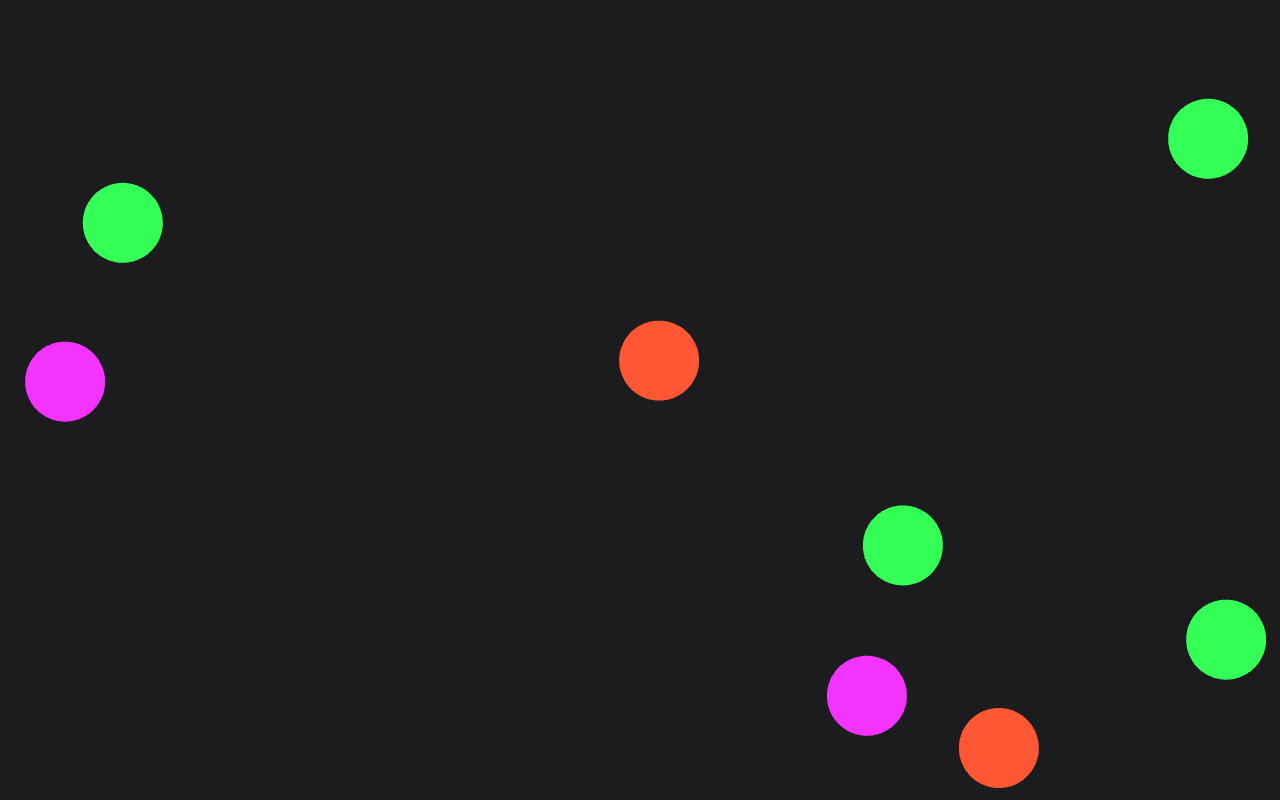
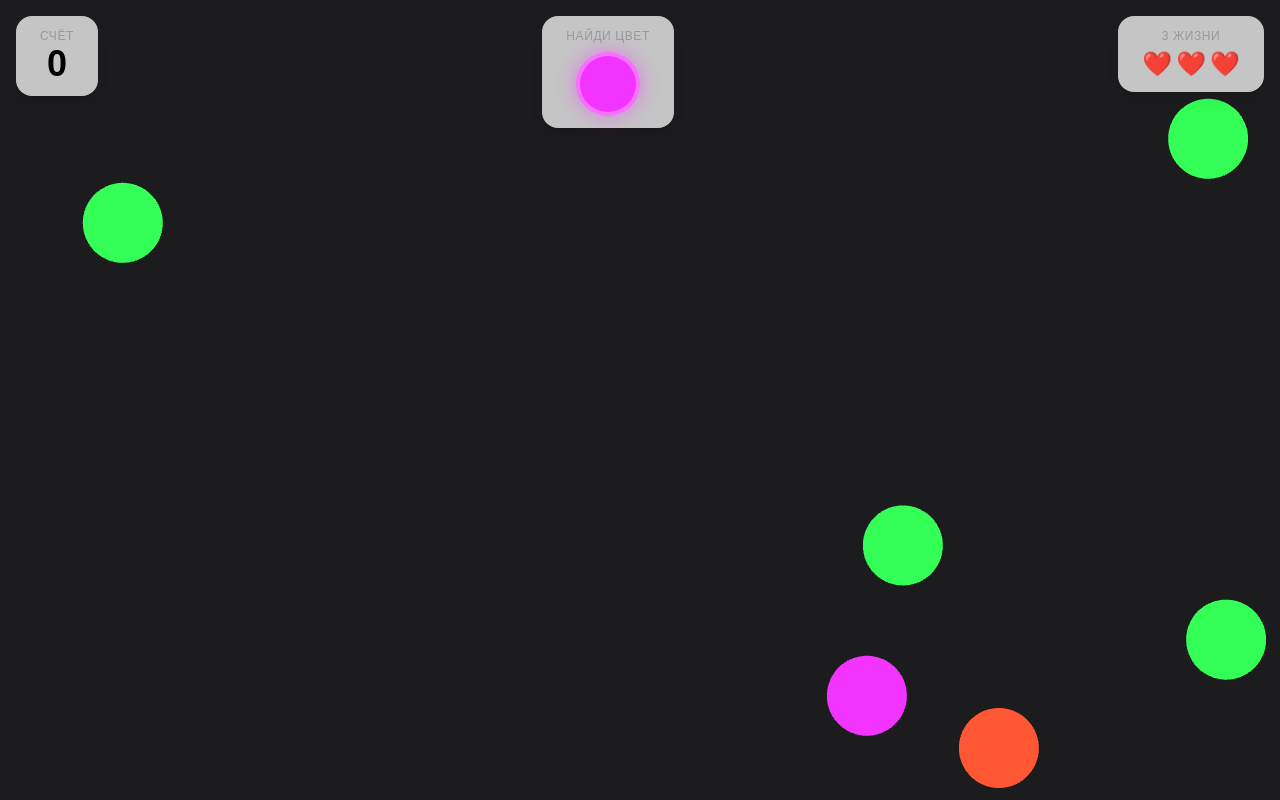
Before and after one commit to octomine/circles-game-tma, a Next.js app: page /game in a window 1280 px wide. Built offline with nearby package versions, Linux system fonts and the light colour scheme.

Commit message:
implement hud

```diff
--- a/src/pages/game/ui/GameView.tsx
+++ b/src/pages/game/ui/GameView.tsx
@@ -1,9 +1,11 @@
 import { GameCanvasWidget } from '@/widgets/game-canvas';
+import { GameHUDWidget } from '@/widgets/game-hud';
 
 export const GameView = () => {
   return (
     <div className="relative h-screen w-full">
       <GameCanvasWidget />
+      <GameHUDWidget />
     </div>
   );
 };
--- a/src/shared/i18n/locales/ru/game.json
+++ b/src/shared/i18n/locales/ru/game.json
@@ -1,7 +1,7 @@
 {
   "hud": {
     "score": "Счёт",
-    "lives": "Жизни",
+    "lives": "{count, plural, =0 {Нет жизней} one {# жизнь} few {# жизни} other {# жизней}}",
     "targetColor": "Найди цвет",
     "timeLeft": "{seconds, plural, =0 {Сейчас} one {# секунда} few {# секунды} other {# секунд}}"
   },
--- a/src/shared/i18n/request.ts
+++ b/src/shared/i18n/request.ts
@@ -4,6 +4,7 @@ import { defaultLocale } from './config';
 export default getRequestConfig(async () => {
   return {
     locale: defaultLocale,
+    timeZone: 'Europe/Moscow',
     messages: {
       common: (await import(`./locales/${defaultLocale}/common.json`)).default,
       menu: (await import(`./locales/${defaultLocale}/menu.json`)).default,
--- a/src/widgets/game-canvas/hooks/useGameEngine.ts
+++ b/src/widgets/game-canvas/hooks/useGameEngine.ts
@@ -74,7 +74,7 @@ export function useGameEngine({ appRef, isAppReady, haptics }: UseGameEngineProp
     const ticker = (ticker: PIXI.Ticker) => {
       if (status !== 'playing') return;
 
-      const deltaSeconds = ticker.deltaMS / 60;
+      const deltaSeconds = ticker.deltaMS / 1000;
       tickTime(deltaSeconds);
 
       if (useGameSessionStore.getState().timeToNextColor <= 0) {
--- a/src/widgets/game-canvas/ui/GameCanvasWidget.tsx
+++ b/src/widgets/game-canvas/ui/GameCanvasWidget.tsx
@@ -134,7 +134,7 @@ export function GameCanvasWidget() {
   return (
     <div
       ref={containerRef}
-      className="fixed inset-0 z-50 h-screen w-screen touch-none overflow-hidden"
+      className="fixed inset-0 z-0 h-screen w-screen touch-none overflow-hidden"
       style={{ backgroundColor: 'var(--tg-theme-bg-color, #1c1c1e)' }}
     />
   );
--- a/src/widgets/game-hud/index.ts
+++ b/src/widgets/game-hud/index.ts
@@ -0,0 +1 @@
+export { GameHUDWidget } from './ui/GameHUDWidget';
--- /dev/null
+++ b/src/widgets/game-hud/ui/GameHUDWidget.tsx
@@ -0,0 +1,44 @@
+'use client';
+
+import { useGameSessionStore } from '@/entities/game-session';
+import { cn } from '@/shared';
+import { ScoreDisplay } from './ScoreDisplay';
+import { LivesDisplay } from './LivesDisplay';
+import { TargetColorIndicator } from './TargetColorIndicator';
+
+export function GameHUDWidget() {
+  const status = useGameSessionStore((state) => state.status);
+
+  // HUD показываем только во время игры
+  if (status !== 'playing') {
+    return null;
+  }
+
+  return (
+    <div
+      className={cn(
+        'fixed inset-0 z-10',
+        'pointer-events-none',
+        'p-4 pt-[max(1rem,env(safe-area-inset-top))]'
+      )}
+    >
+      {/* Верхняя строка: Счёт | Индикатор цвета | Жизни */}
+      <div className={cn('flex items-start justify-between', 'gap-2')}>
+        {/* Счёт слева */}
+        <div className="pointer-events-auto flex-shrink-0">
+          <ScoreDisplay />
+        </div>
+
+        {/* Индикатор целевого цвета по центру */}
+        <div className="pointer-events-auto flex-shrink-0">
+          <TargetColorIndicator />
+        </div>
+
+        {/* Жизни справа */}
+        <div className="pointer-events-auto flex-shrink-0">
+          <LivesDisplay />
+        </div>
+      </div>
+    </div>
+  );
+}
--- /dev/null
+++ b/src/widgets/game-hud/ui/LivesDisplay.tsx
@@ -0,0 +1,64 @@
+'use client';
+
+import { useTranslations } from 'next-intl';
+import { useEffect, useState } from 'react';
+import { useGameSessionStore } from '@/entities/game-session';
+import { cn } from '@/shared';
+
+export function LivesDisplay() {
+  const t = useTranslations('game');
+  const lives = useGameSessionStore((state) => state.lives);
+
+  const [isShaking, setIsShaking] = useState(false);
+  const [prevLives, setPrevLives] = useState(lives);
+
+  // Анимация тряски при потере жизни
+  useEffect(() => {
+    if (lives < prevLives) {
+      setIsShaking(true);
+      const timer = setTimeout(() => setIsShaking(false), 500);
+      return () => clearTimeout(timer);
+    }
+    setPrevLives(lives);
+  }, [lives, prevLives]);
+
+  // Максимальное количество жизней (из конфига)
+  const maxLives = 3;
+
+  return (
+    <div
+      className={cn(
+        'flex flex-col items-center justify-center',
+        'rounded-2xl px-6 py-3',
+        'bg-[var(--tg-theme-secondary-bg-color)]/80',
+        'backdrop-blur-sm',
+        'shadow-lg',
+        'transition-all duration-300',
+        isShaking && 'animate-shake'
+      )}
+    >
+      <span
+        className={cn(
+          'text-xs font-medium tracking-wider uppercase',
+          'text-[var(--tg-theme-hint-color)]'
+        )}
+      >
+        {t('hud.lives', { count: lives })}
+      </span>
+
+      <div className="mt-1 flex gap-1">
+        {Array.from({ length: maxLives }).map((_, index) => (
+          <span
+            key={index}
+            className={cn(
+              'text-2xl transition-all duration-300',
+              index < lives ? 'scale-100 opacity-100' : 'scale-75 opacity-30 grayscale'
+            )}
+          >
+            ❤️
+          </span>
+        ))}
+      </div>
+    </div>
+  );
+}
--- /dev/null
+++ b/src/widgets/game-hud/ui/ScoreDisplay.tsx
@@ -0,0 +1,47 @@
+'use client';
+
+import { useTranslations } from 'next-intl';
+import { useEffect, useState } from 'react';
+import { useGameSessionStore } from '@/entities/game-session';
+import { cn } from '@/shared';
+
+export function ScoreDisplay() {
+  const t = useTranslations('game');
+  const score = useGameSessionStore((state) => state.score);
+
+  const [isAnimating, setIsAnimating] = useState(false);
+
+  useEffect(() => {
+    if (score > 0) {
+      setIsAnimating(true);
+      const timer = setTimeout(() => setIsAnimating(false), 300);
+      return () => clearTimeout(timer);
+    }
+  }, [score]);
+
+  return (
+    <div
+      className={cn(
+        'flex flex-col items-center justify-center',
+        'rounded-2xl px-6 py-3',
+        'bg-[var(--tg-theme-secondary-bg-color)]/80',
+        'backdrop-blur-sm',
+        'shadow-lg',
+        'transition-transform duration-300',
+        isAnimating ? 'scale-110' : 'scale-100'
+      )}
+    >
+      <span
+        className={cn(
+          'text-xs font-medium tracking-wider uppercase',
+          'text-[var(--tg-theme-hint-color)]'
+        )}
+      >
+        {t('hud.score')}
+      </span>
+      <span className={cn('text-4xl font-bold tabular-nums', 'text-[var(--tg-theme-text-color)]')}>
+        {score}
+      </span>
+    </div>
+  );
+}
--- /dev/null
+++ b/src/widgets/game-hud/ui/TargetColorIndicator.tsx
@@ -0,0 +1,73 @@
+'use client';
+
+import { useTranslations } from 'next-intl';
+import { useEffect, useState } from 'react';
+import { useGameSessionStore } from '@/entities/game-session';
+import { cn } from '@/shared';
+
+export function TargetColorIndicator() {
+  const t = useTranslations('game');
+  const targetColor = useGameSessionStore((state) => state.targetColor);
+  const timeToNextColor = useGameSessionStore((state) => state.timeToNextColor);
+
+  const [isChanging, setIsChanging] = useState(false);
+  const [prevColor, setPrevColor] = useState(targetColor);
+
+  // Анимация при смене цвета
+  useEffect(() => {
+    if (targetColor !== prevColor) {
+      setIsChanging(true);
+      const timer = setTimeout(() => setIsChanging(false), 300);
+      setPrevColor(targetColor);
+      return () => clearTimeout(timer);
+    }
+  }, [targetColor, prevColor]);
+
+  // Пульсация за 3 секунды до смены цвета
+  const isUrgent = timeToNextColor <= 3;
+
+  return (
+    <div
+      className={cn(
+        'flex flex-col items-center justify-center',
+        'rounded-2xl px-6 py-3',
+        'bg-[var(--tg-theme-secondary-bg-color)]/80',
+        'backdrop-blur-sm',
+        'shadow-lg',
+        'transition-all duration-300',
+        isUrgent && 'animate-pulse'
+      )}
+    >
+      <span
+        className={cn(
+          'mb-2 text-xs font-medium tracking-wider uppercase',
+          'text-[var(--tg-theme-hint-color)]'
+        )}
+      >
+        {t('hud.targetColor')}
+      </span>
+
+      {/* Цветной круг */}
+      <div
+        className={cn(
+          'h-16 w-16 rounded-full',
+          'border-4 border-white/30',
+          'shadow-inner',
+          'transition-all duration-300',
+          isChanging && 'scale-110'
+        )}
+        style={{
+          backgroundColor: targetColor,
+          boxShadow: `0 0 20px ${targetColor}80`, // Цветное свечение
+        }}
+      />
+
+      {/* Таймер (опционально) */}
+      {isUrgent && (
+        <span className={cn('mt-2 text-xs font-bold', 'text-[var(--tg-theme-button-color)]')}>
+          {t('hud.timeLeft', { seconds: Math.ceil(timeToNextColor) })}
+        </span>
+      )}
+    </div>
+  );
+}
```
